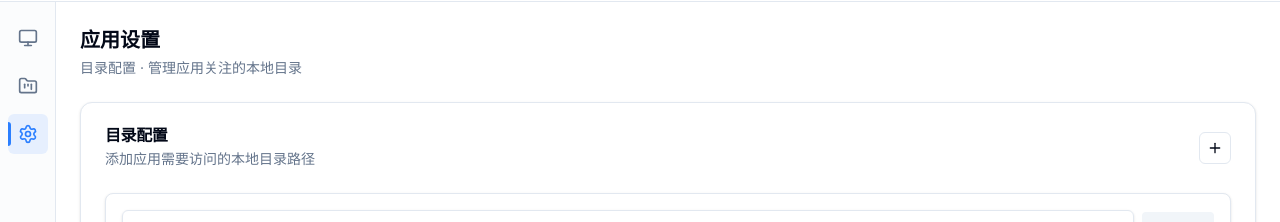
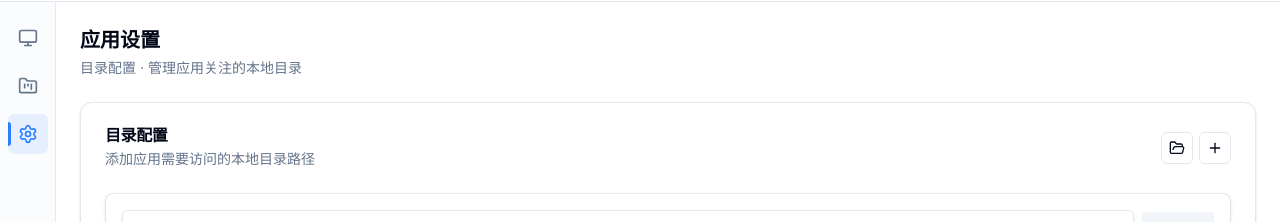
Before and after one commit to smk-h/toolkit-manager, a React (Vite) app: page / in a window 1280 px wide. Both pictures are taken after a click on the button 27 px from the left and 196 px from the top of the page. Shown: the part 62-284 px from the top of the page. Built offline with nearby package versions, Linux system fonts and the light colour scheme.

Commit message:
feat(settings): 新增打开配置目录按钮

```diff
--- a/src/pages/SettingsPage.tsx
+++ b/src/pages/SettingsPage.tsx
@@ -10,8 +10,10 @@
 
 import { useCallback } from "react";
 
+import { appDataDir, join } from "@tauri-apps/api/path";
 import { open } from "@tauri-apps/plugin-dialog";
-import { Plus } from "lucide-react";
+import { revealItemInDir } from "@tauri-apps/plugin-opener";
+import { FolderOpen, Plus } from "lucide-react";
 
 import { DirectoryItemRow } from "@/components/DirectoryItemRow";
 import { Button } from "@/components/ui/button";
@@ -23,6 +25,8 @@ import {
   CardTitle,
 } from "@/components/ui/card";
 import { useDirectoryConfig } from "@/hooks/useDirectoryConfig";
+import { useToast } from "@/hooks/useToast";
+import { STORE_FILE } from "@/config/settings";
 
 /**
  * 设置页
@@ -36,6 +40,7 @@ import { useDirectoryConfig } from "@/hooks/useDirectoryConfig";
 export function SettingsPage(): React.ReactElement {
   const { items, isLoading, addItem, removeItem, updatePath, updateName } =
     useDirectoryConfig();
+  const { show } = useToast();
 
   /**
    * 打开系统文件夹选择器
@@ -61,6 +66,25 @@ export function SettingsPage(): React.ReactElement {
     [updatePath],
   );
 
+  /**
+   * 打开配置文件所在目录
+   *
+   * 通过 appDataDir 获取 Tauri Store 的数据目录
+   * （Windows：%APPDATA%\com.tauri-app.toolkit-manager），
+   * 拼接 settings.json 后用系统资源管理器打开并选中该文件，
+   * 方便用户查看/备份配置文件。
+   */
+  const handleOpenConfigDir = useCallback(async (): Promise<void> => {
+    try {
+      const dir = await appDataDir();
+      const filePath = await join(dir, STORE_FILE);
+      await revealItemInDir(filePath);
+    } catch (error) {
+      console.warn("[SettingsPage] open config dir failed:", error);
+      show("打开配置目录失败", "error");
+    }
+  }, [show]);
+
   return (
     <div className="space-y-6">
       {/* 标题区 */}
@@ -81,7 +105,18 @@ export function SettingsPage(): React.ReactElement {
                 添加应用需要访问的本地目录路径
               </CardDescription>
             </div>
-            {/* 新增目录按钮（标题右侧） */}
+            {/* 右侧按钮组：打开配置目录 + 新增目录 */}
+            <div className="flex items-center gap-1.5">
+              <Button
+                variant="outline"
+                size="icon"
+                onClick={handleOpenConfigDir}
+                aria-label="打开配置目录"
+                title="打开配置目录"
+                className="hover:border-orange-500 hover:bg-orange-500 hover:text-white"
+              >
+                <FolderOpen className="h-4 w-4" />
+              </Button>
               <Button
                 variant="outline"
                 size="icon"
@@ -93,6 +128,7 @@ export function SettingsPage(): React.ReactElement {
               >
                 <Plus className="h-4 w-4" />
               </Button>
+            </div>
           </div>
         </CardHeader>
 
```
Lines whose indentation alone changed are shown as unchanged.
